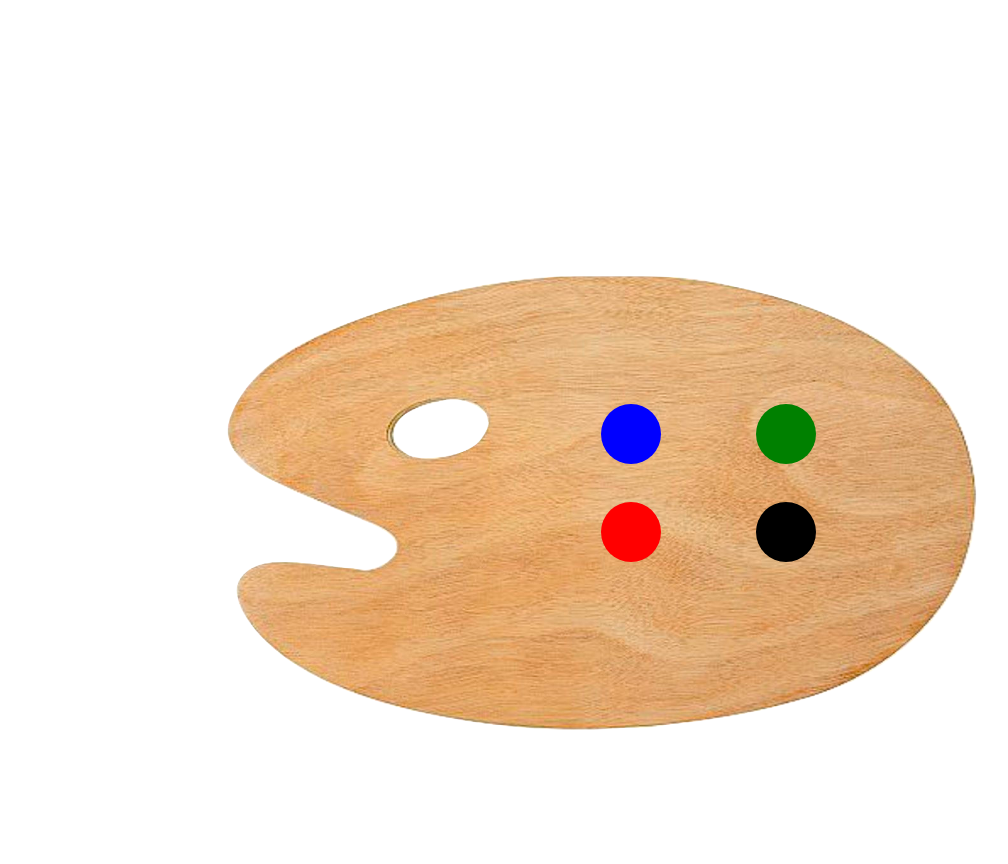
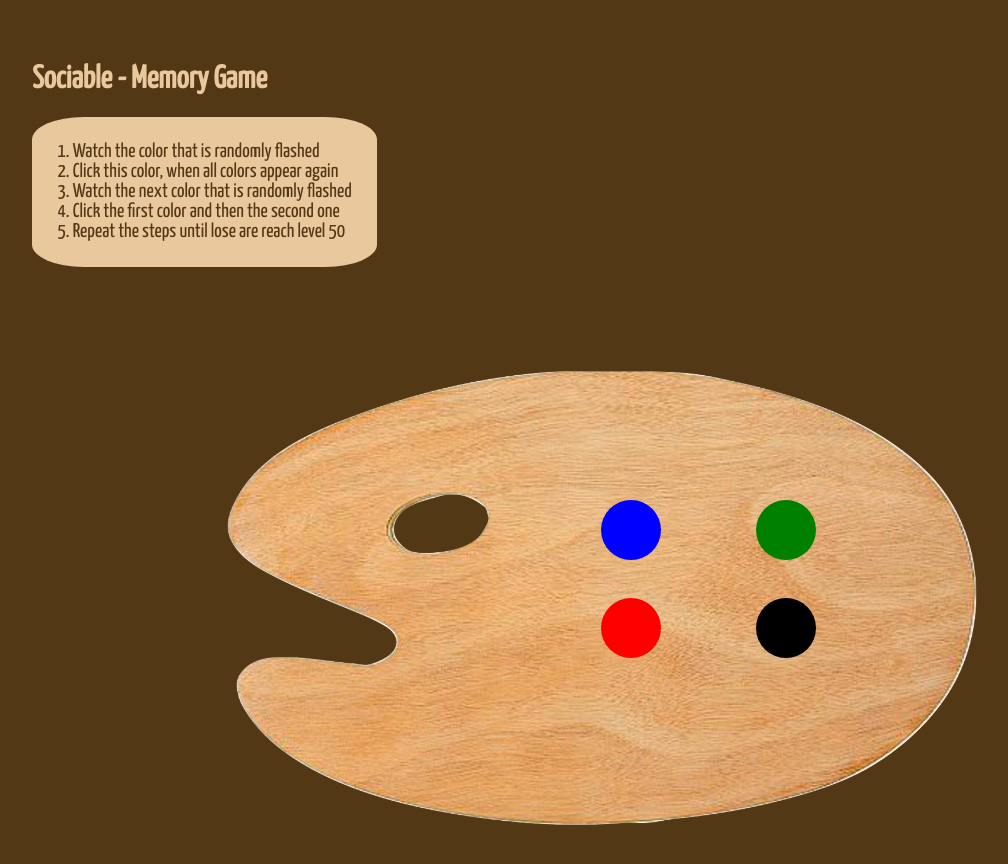
Before and after one commit to dimosr/sociable-memory-game, a plain HTML site: page index.html in a window 1280 px wide. Shown: the whole page, without its empty margins (39-1047 px from the left). Drawn offline with Linux system fonts and the light colour scheme.

Commit message:
added game instructions

```diff
--- a/css/style.css
+++ b/css/style.css
@@ -1,3 +1,25 @@
+body{
+	background-color: #533816;
+	font-family: 'Yanone Kaffeesatz', sans-serif;
+}
+
+h1{
+	color: #E9C89E;
+	margin-top:5%;
+	margin-left:5%;
+}
+
+#instructions{
+	background-color: #E9C89E;
+	float:left;
+	padding: 2%;
+	margin-left: 5%;
+	border-radius: 15%;
+	color: #533816;
+	font-size:20px;
+}
+
+
 #palette{
 	width: 60%;
 	height: 500px;
--- a/index.html
+++ b/index.html
@@ -2,10 +2,19 @@
 <html>
 	<head>
 		<link rel="stylesheet" type="text/css" href="css/style.css" >
+		<link href='http://fonts.googleapis.com/css?family=Yanone+Kaffeesatz' rel='stylesheet' type='text/css'>
 		<script src="js/jquery-2.1.4.min.js" ></script>
 		<script src="js/ui.js" ></script>
 	</head>
 	<body>
+		<h1>Sociable - Memory Game</h1>
+		<div id="instructions">
+			1. Watch the color that is randomly flashed <br/>
+			2. Click this color, when all colors appear again <br/>
+			3. Watch the next color that is randomly flashed <br/>
+			4. Click the first color and then the second one <br/>
+			5. Repeat the steps until lose are reach level 50 <br/>
+		</div>
 		<div id="game">
 			<div id="palette">
 				<div id="colors-container">
```
